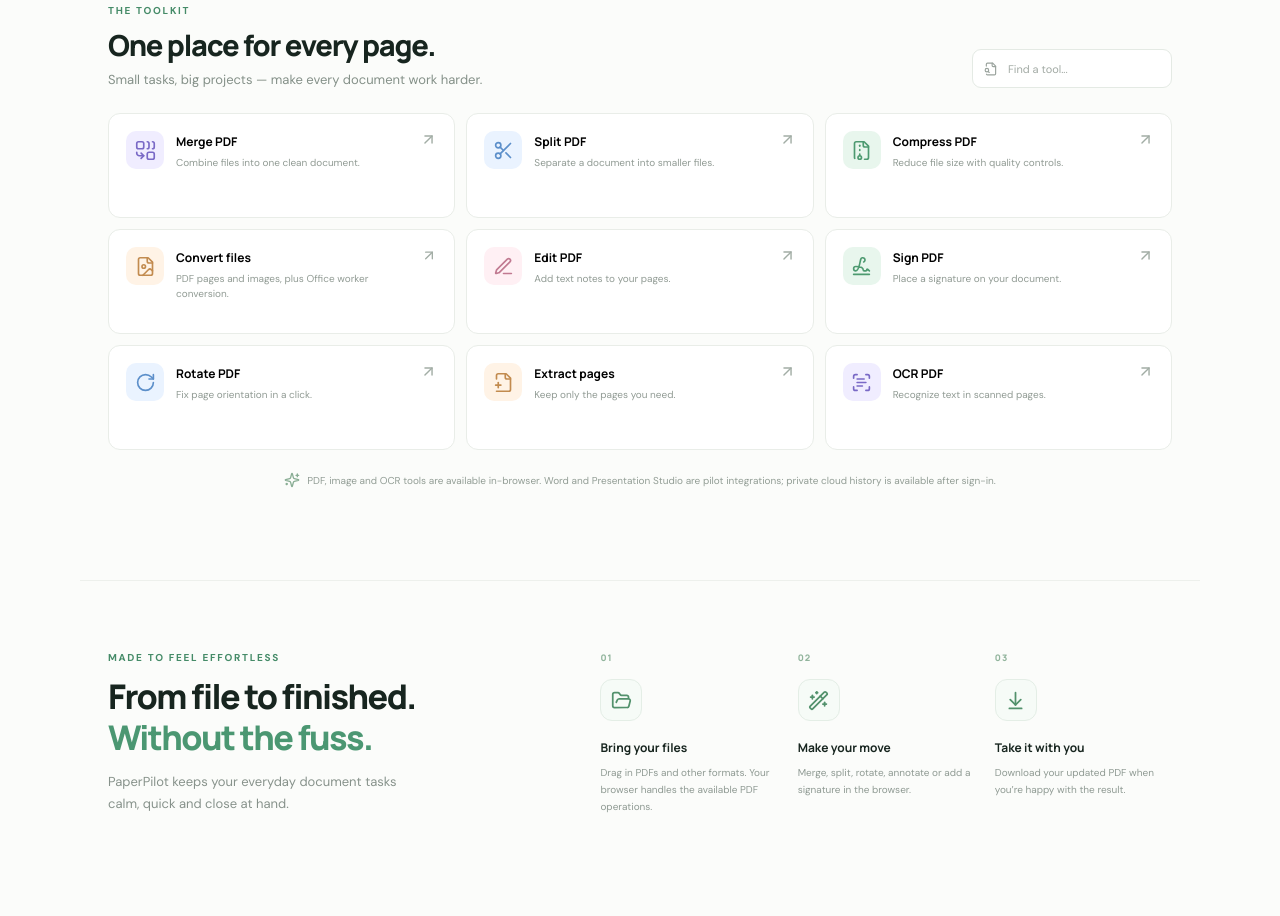
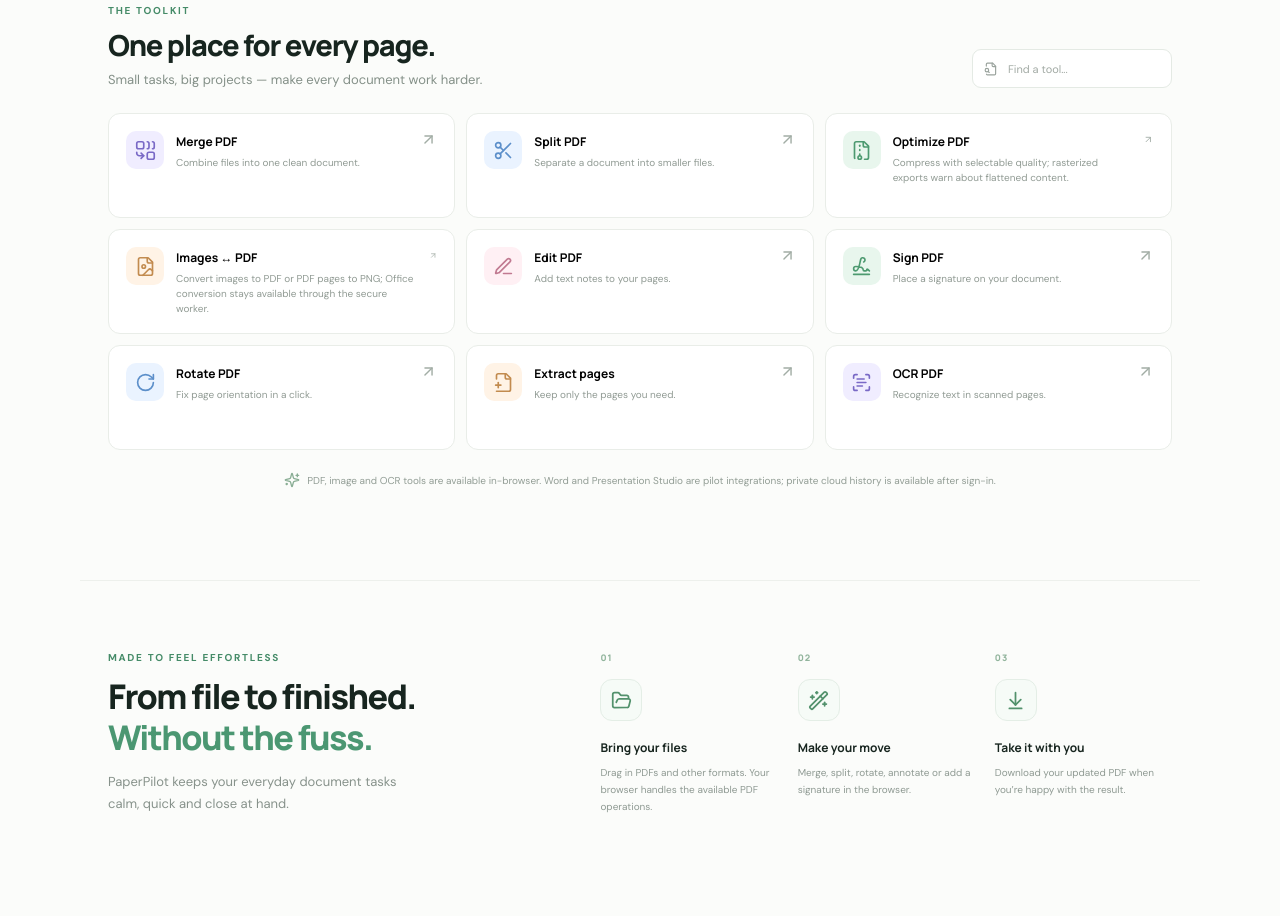
Before and after one commit to ninja94650/PaperPilot-, a Next.js app: page / in a window 1280 px wide. Shown: the part 1560-2476 px from the top of the page. Built offline with nearby package versions, Linux system fonts and the light colour scheme.

Commit message:
Restore legacy tool names in the refreshed PaperPilot UI

```diff
--- a/components/dashboard.tsx
+++ b/components/dashboard.tsx
@@ -26,8 +26,8 @@ const accepted = ".pdf,.doc,.docx,.ppt,.pptx,.jpg,.jpeg,.png,.webp";
 const tools: Tool[] = [
   { id: "merge", title: "Merge PDF", description: "Combine files into one clean document.", icon: Combine, tint: "violet", ready: true },
   { id: "split", title: "Split PDF", description: "Separate a document into smaller files.", icon: Scissors, tint: "blue", ready: true },
-  { id: "compress", title: "Compress PDF", description: "Reduce file size with quality controls.", icon: FileArchive, tint: "mint", ready: true },
-  { id: "convert", title: "Convert files", description: "PDF pages and images, plus Office worker conversion.", icon: FileImage, tint: "orange", ready: true },
+  { id: "compress", title: "Optimize PDF", description: "Compress with selectable quality; rasterized exports warn about flattened content.", icon: FileArchive, tint: "mint", ready: true },
+  { id: "convert", title: "Images ↔ PDF", description: "Convert images to PDF or PDF pages to PNG; Office conversion stays available through the secure worker.", icon: FileImage, tint: "orange", ready: true },
   { id: "annotate", title: "Edit PDF", description: "Add text notes to your pages.", icon: PenLine, tint: "pink", ready: true },
   { id: "sign", title: "Sign PDF", description: "Place a signature on your document.", icon: Signature, tint: "mint", ready: true },
   { id: "rotate", title: "Rotate PDF", description: "Fix page orientation in a click.", icon: RotateCw, tint: "blue", ready: true },
```
